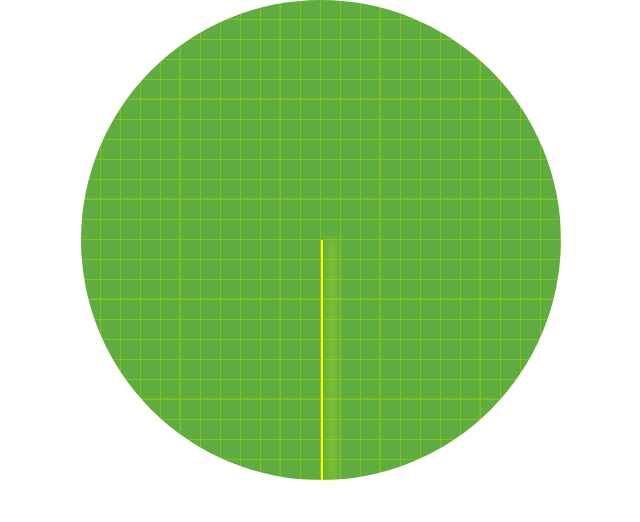
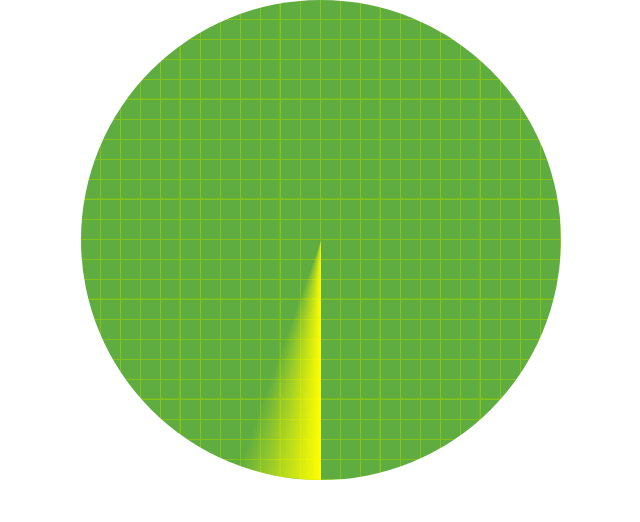
Before and after one commit to IgnisDa/nerdar, a SvelteKit app: page /nerdar in a window 1280 px wide. Shown: the top 522 px of the page, without its empty margins (319-959 px from the left). Built offline with nearby package versions, Linux system fonts and the light colour scheme.

Commit message:
added conical radar animation

```diff
--- a/src/routes/nerdar/+page.svelte
+++ b/src/routes/nerdar/+page.svelte
@@ -33,17 +33,11 @@
     }
 
     .radar {
-    }
-
-    .radar {
-        position: absolute;
-        height: 50%;
-        width: 2px;
-        background-color: yellow;
-        left: 50%;
+        height: 100%;
+        width: 100%;
+        border-radius: 50%;
+        background: conic-gradient(yellow, transparent 20deg);
         animation: scan 5s linear infinite;
-        transform-origin: bottom;
-        box-shadow: -10px 0px 10px yellow;
     }
 
     @keyframes scan {
```
